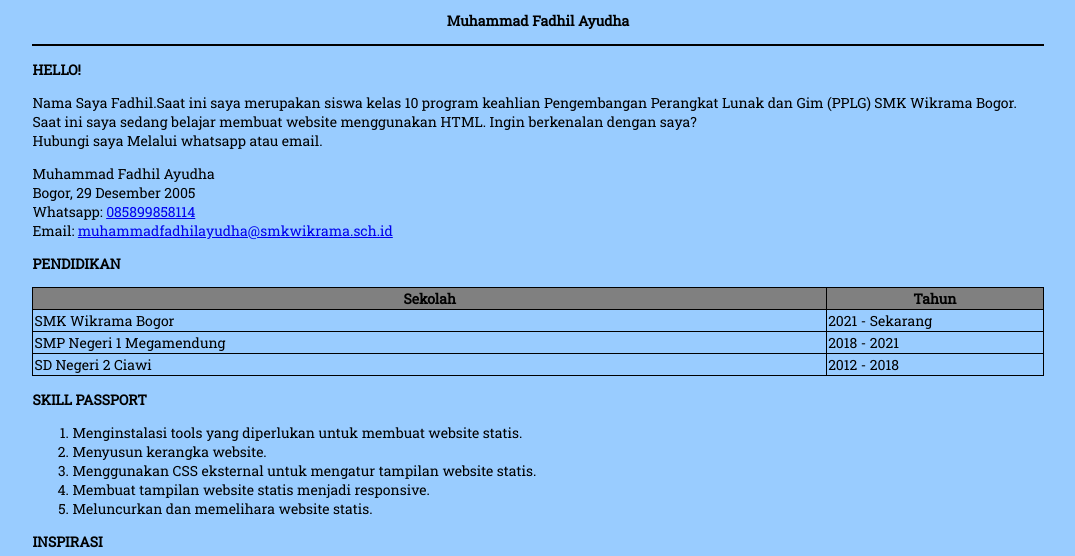
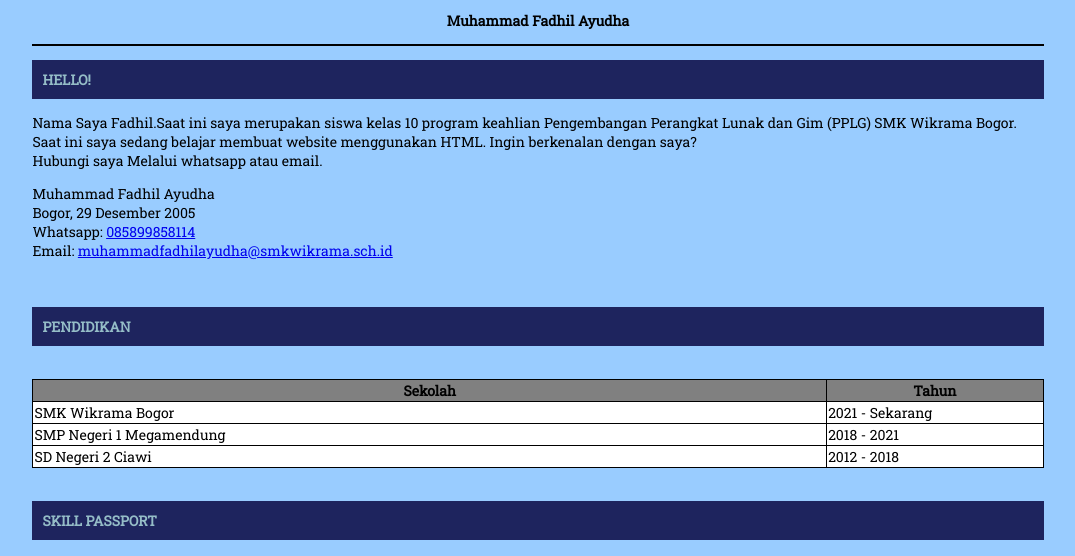
Before and after one commit to Fadhilayudha/Fadhil-portofolio, a plain HTML site: page index.html in a window 1280 px wide. Shown: the part 191-747 px from the top of the page, without its empty margins (102-1177 px from the left). Drawn offline with Linux system fonts and the light colour scheme.

Commit message:
Update index.html

```diff
--- a/index.html
+++ b/index.html
@@ -7,52 +7,49 @@
     <title>Muhammad Fadhil Ayudha</title>
     <link rel="stylesheet" href="style.css">
 </head>
-
 <body>
     <div class="container">
-            <img class="img-profil" src="WhatsApp Image 2021-09-21 at 14.35.55.jpeg" style width="150px 150px">
-            <h3 class="align-center">Muhammad Fadhil Ayudha</h3>
-    <hr class="hr">
-        </h>
-    </h>
-        <h3>HELLO!</h3>
-        </h>
+        <img class="img-profil" src="WhatsApp Image 2021-09-21 at 14.35.55.jpeg" style width="150px 150px">
+        <h3 class="align-center">Muhammad Fadhil Ayudha</h3>
+        <hr class="hr">
+        <h3 class="h-color">HELLO!</h3>
         <p>
             Nama Saya Fadhil.Saat ini saya merupakan siswa kelas 10 program keahlian Pengembangan Perangkat Lunak dan Gim (PPLG) SMK Wikrama Bogor.</br>
             Saat ini saya sedang belajar membuat website menggunakan HTML. Ingin berkenalan dengan saya?</br>
-            Hubungi saya Melalui whatsapp atau email. </p>
-        </h>
+            Hubungi saya Melalui whatsapp atau email.
+        </p>
         Muhammad Fadhil Ayudha</br>
         Bogor, 29 Desember 2005</br>
         Whatsapp: <a href="https://wa.me/085899858114/?text=Hello!" target="blank">085899858114</a></br>
         Email: <a href="mailto:muhammadfadhilayudha@smkwikrama.sch.id">muhammadfadhilayudha@smkwikrama.sch.id</a></p>
-        </h>
-        </h>
-        <h3>PENDIDIKAN</h3>
+        <br>
+        <h3  class="h-color">PENDIDIKAN</h3>
+        <br>
+
         <table border="1" width="100%" class="table-pendidikan">
             <thead>
-                <tr style="background-color: grey;">
-                    <th border="1" width="55%" style="text-align: center">Sekolah</th>
-                    <th border="1" width="15%" style="text-align: center">Tahun</th>
+                <tr class="tr-grey">
+                    <th class="td-center td-55">Sekolah</th>
+                    <th class="td-center td-15">Tahun</th>
                 </tr>
             </thead>
             <tbody>
-                <tr>
+                <tr class="tr-white">
                     <td>SMK Wikrama Bogor</td>
                     <td>2021 - Sekarang</td>
-                    <tr>
+                </tr>
+                <tr class="tr-white">
                     <td>SMP Negeri 1 Megamendung</td>
                     <td>2018 - 2021</td>
-                    </tr>
-                    <tr>
+                </tr>
+                <tr class="tr-white">
                     <td>SD Negeri 2 Ciawi</td>
                     <td>2012 - 2018</td>
                 </tr>
             </tbody>
         </table>
-        </h>
-        </h>
-        <h3>SKILL PASSPORT</h3>
+        <br>
+        <h3  class="h-color">SKILL PASSPORT</h3>
             <ol>
                 <li>Menginstalasi tools yang diperlukan untuk membuat website statis.</li>
                 <li>Menyusun kerangka website.</li>
@@ -60,9 +57,8 @@
                 <li>Membuat tampilan website statis menjadi responsive.</li>
                 <li>Meluncurkan dan memelihara website statis.</li>
             </ol>
-        </h>
-        </h>
-        <h3>INSPIRASI</h3>
+        <br>
+        <h3  class="h-color">INSPIRASI</h3>
         <ul>
             <li class="li-title">kejar.id</li>
             kejar.id sangat mudah untuk digunakan, dengan tampilan yang menarik dan menyediakan pembahasan metri, soal-soal ulangan dengan tertata rapih.
```
